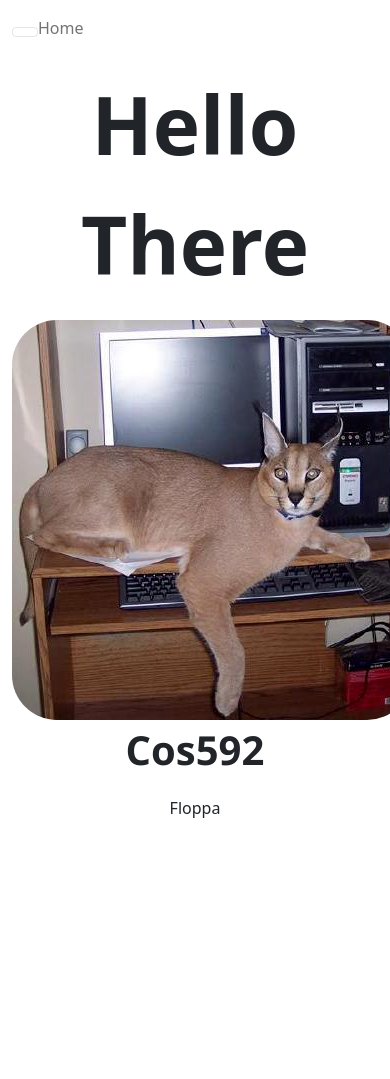
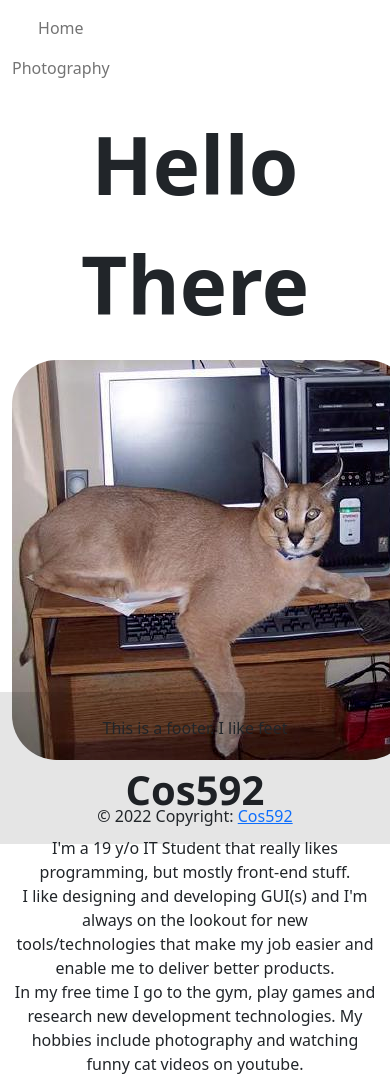
Before and after one commit to Cos592/Cos592.github.io, a plain HTML site: page index.html in a window 390 px wide. Shown: the top 1079 px of the page. Before the commit the page ends 844 px from the top, so only its background shows below. Drawn offline with nearby package versions, Linux system fonts and the light colour scheme.

Commit message:
More small things
yes

```diff
--- a/css.css
+++ b/css.css
@@ -15,19 +15,23 @@ h1 {
 
 #floppa {
     border-radius: 45px;
-    width: min-content;
+    width:fit-content;
     transition: 0.5s;
 }
 
 #floppa:hover {
     box-shadow: 5px 5px 15px 5px grey;
+    transform: scale(1.05);
 }
 
 #username {
+    text-decoration: none;
     transition: color .2s ease-in;
     font-size: 40px;
     font-weight: bold;
     font-family: 'Segoe UI', Tahoma, Geneva, Verdana, sans-serif;
+    color: #212529;
+
 }
 
 #username:hover {
@@ -36,4 +40,20 @@ h1 {
 
 body {
     text-align: center;
+    animation: fadeIn 2s;
 }
+
+@keyframes fadeIn {
+    0% {opacity: 0;}
+    100% {opacity: 1;}
+}
+
+footer {
+    position:absolute;
+    bottom:0px;
+    width: 100%;
+}
+
+#imagetext {
+    min-width: 200px;
+}
--- a/index.html
+++ b/index.html
@@ -1,47 +1,60 @@
-
 <!DOCTYPE html>
 <html>
+
 <head>
-        <link href="https://cdn.jsdelivr.net/npm/bootstrap@5.1.3/dist/css/bootstrap.min.css" rel="stylesheet" integrity="sha384-1BmE4kWBq78iYhFldvKuhfTAU6auU8tT94WrHftjDbrCEXSU1oBoqyl2QvZ6jIW3" crossorigin="anonymous">
+    <title>Cos592</title>
+    <meta name="viewport" content="width=device-width, initial-scale=1">
+    <link href="https://cdn.jsdelivr.net/npm/bootstrap@5.1.3/dist/css/bootstrap.min.css" rel="stylesheet"
+        integrity="sha384-1BmE4kWBq78iYhFldvKuhfTAU6auU8tT94WrHftjDbrCEXSU1oBoqyl2QvZ6jIW3" crossorigin="anonymous">
     <link rel="stylesheet" href="css.css">
-        <meta name="viewport" content="width=device-width, initial-scale=1">
-        <title>Cos592</title>
     <link rel="icon" type="image/x-icon" href="favicon.ico">
     <header>
         <nav class="navbar navbar-expand-lg navbar-light bg-white">
             <div id="head1" class="container-fluid">
-                    <button
-                    class="navbar-toggler"
-                    type="button"
-                    data-mdb-toggle="collapse"
-                    data-mdb-target="#navbarExample01"
-                    aria-controls="navbarExample01"
-                    aria-expanded="false"
-                    aria-label="Toggle navigation"
-                  >
-                    <i class="fas fa-bars"></i>
-                  </button>
                 <ul class="navbar-nav me-auto mb-2 mb-lg-0">
                     <li class="nav-item active">
-                      <a class="nav-link" aria-current="page" href="#">Home</a>
+                        <a class="nav-link" aria-current="page" href="index.html">Home</a>
+                    <li class="nav-item active">
+                        <a class="nav-link" aria-current="page" href="gallery.html">Photography</a>
                     </li>
                 </ul>
             </div>
         </nav>
     </header>
 </head>
+
 <body>
     <p id="title1">Hello There</p>
     <div class="container-md">
         <div class="row justify-content-center">
             <div class="col">
-                    <img id="floppa" src="floppa.png">
+                <a href="https://www.youtube.com/watch?v=qn-NDcW65a8"><img id="floppa" src="floppa.png"></a>
             </div>
-                <div class="col">
-                    <p id="username">Cos592</p>
-                    <p id="userdesc">Floppa</p>
+            <div class="col" id="imagetext">
+                <p><a id="username" href="https://github.com/Cos592">Cos592</a></p>
+                <p id="userdesc">I'm a 19 y/o IT Student that really likes programming, but mostly front-end stuff.<br>
+                    I like designing and developing GUI(s) and I'm always on the lookout for new tools/technologies that
+                    make my job easier and enable me to deliver better products.<br>
+                    In my free time I go to the gym, play games and research new development technologies. My hobbies
+                    include photography and watching funny cat videos on youtube.
+                </p>
             </div>
         </div>
     </div>
+    <footer class="text-center text-grey"style="background-color: rgba(0, 0, 0, 0.1);">
+        <div class="container p-4">
+            <section class="mb-4">
+                <p>
+                    This is a footer. I like feet
+                </p>
+            </section>
+        </div>
+        <div class="text-center p-3">
+            © 2022 Copyright:
+            <a class="text-grey" href="https://github.com/Cos592">Cos592</a>
+        </div>
+
+    </footer>
 </body>
+
 </html>
```
Also changed, not shown: gallery.html (added, +53 -0 lines). Lines whose indentation alone changed are shown as unchanged.
